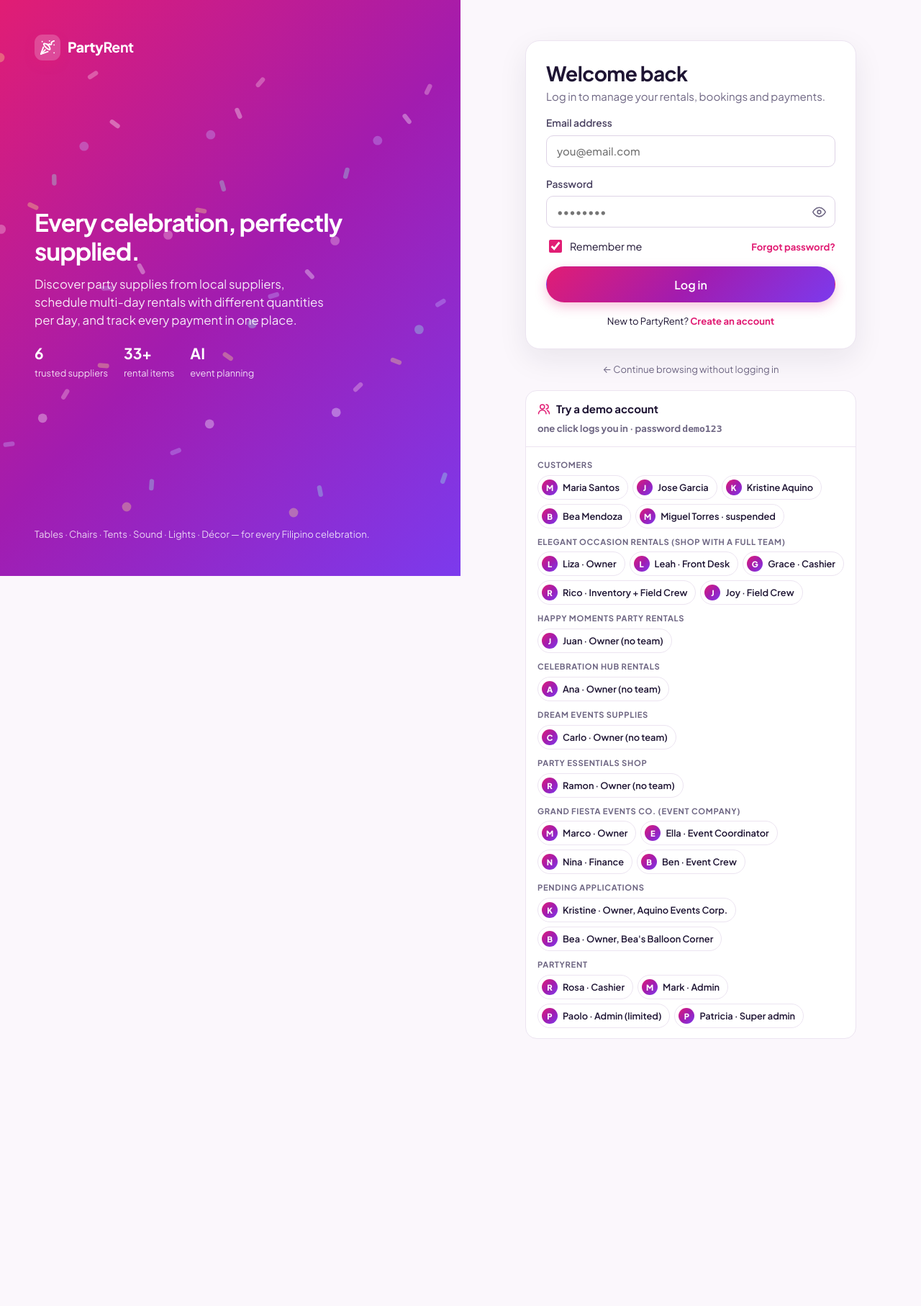
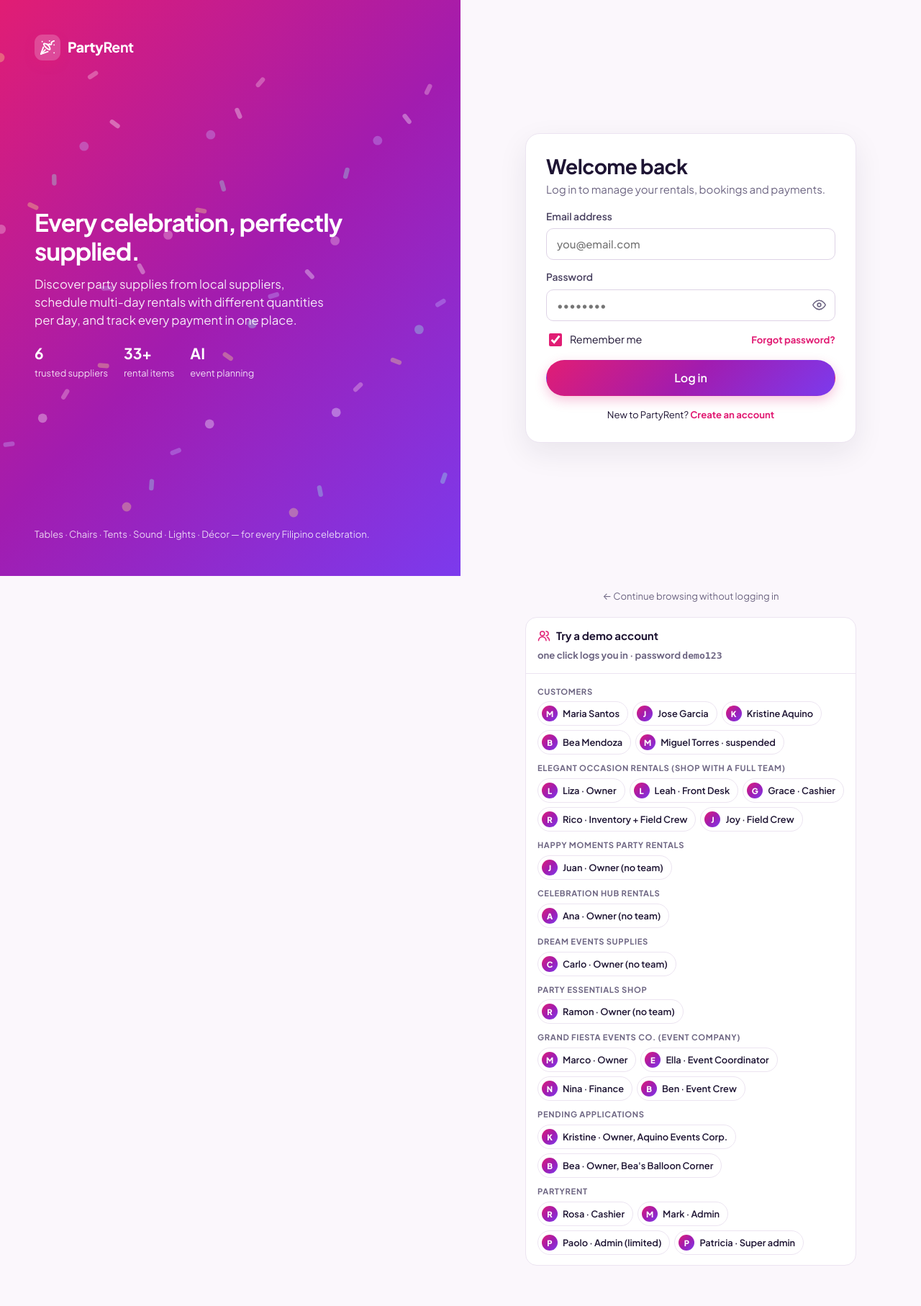
Before and after one commit to techfusionit3-WMSU/PartyRent, a Laravel app: page /login in a window 1280 px wide. Shown: the whole page at 72% size. Before the commit the page ends 1443 px from the top, so only its background shows below. Run offline with Laravel 12, Linux system fonts and the light colour scheme; data comes from the database, SQL or seed files in the repository; some libraries are stand-ins or nearby versions.

Commit message:
Login card centred in the right half; stylesheets and scripts carry a version so browsers load updates
Co-Authored-By: Claude Opus 5.5 <noreply@anthropic.com>

```diff
--- a/public/css/layout.css
+++ b/public/css/layout.css
@@ -865,3 +865,7 @@
    strip above the pink panel. No bounce here, and anything behind the page is the brand colour. */
 html:has(.auth), html:has(.auth) body { overscroll-behavior-y: none; }
 html:has(.auth) { background: linear-gradient(90deg, #E11D74 0, #9333EA 50%, var(--bg, #FAF7FD) 50%); }
+
+/* login: the card sits in the middle of the first screen; the demo accounts follow below it */
+.auth-center { min-height: 100vh; margin-top: -56px; display: flex; flex-direction: column; justify-content: center; } /* one screen tall from the window top (the column has 56px padding) */
+@media (max-width: 1024px) { .auth-center { min-height: 0; margin-top: 0; display: block; } }
--- a/resources/views/auth/login.blade.php
+++ b/resources/views/auth/login.blade.php
@@ -1,6 +1,7 @@
 @extends('layouts.auth', ['title' => 'Log in'])
 
 @section('content')
+<div class="auth-center">
 <a class="brand auth-mobile-brand" href="{{ route('home') }}"><span class="brand-mark">{{ icon('party') }}</span><span>Party<b>Rent</b></span></a>
 <div class="auth-card">
 <h1 class="auth-title">Welcome back</h1>
@@ -16,6 +17,7 @@
 <p class="center mt-2 small" style="margin-bottom:0">New to PartyRent? <a href="{{ route('register') }}" class="strong">Create an account</a></p>
 </div>
 
+</div>
 <p class="center mt-2"><a href="{{ route('home') }}" class="small muted">← Continue browsing without logging in</a></p>
 
 @unless(app()->isProduction())
--- a/resources/views/layouts/base.blade.php
+++ b/resources/views/layouts/base.blade.php
@@ -13,8 +13,8 @@
 <link rel="preconnect" href="https://fonts.googleapis.com">
 <link rel="preconnect" href="https://fonts.gstatic.com" crossorigin>
 <link href="https://fonts.googleapis.com/css2?family=Plus+Jakarta+Sans:wght@400;500;600;700;800&display=swap" rel="stylesheet">
-<link rel="stylesheet" href="{{ asset('css/base.css') }}">
-<link rel="stylesheet" href="{{ asset('css/layout.css') }}">
+<link rel="stylesheet" href="{{ asset('css/base.css') }}?v={{ @filemtime(public_path('css/base.css')) }}">
+<link rel="stylesheet" href="{{ asset('css/layout.css') }}?v={{ @filemtime(public_path('css/layout.css')) }}">
 @php
     $iconSet = array_intersect_key((require app_path('Support/icons.php'))['icons'], array_flip(['check', 'alert', 'info', 'x', 'trash', 'plus', 'left', 'right', 'send']));
     $prRoutes = ['schedule' => route('api.schedule'), 'calendar' => route('api.calendar'), 'locations' => route('api.locations'),'chat' => route('ai.chat'), 'alternatives' => $alternativesUrl ?? null];
@@ -32,8 +32,8 @@ window.PR = {
   flash: @json($flash)
 };
 </script>
-<script src="{{ asset('js/app.js') }}" defer></script>
-<script src="{{ asset('js/charts.js') }}" defer></script>
+<script src="{{ asset('js/app.js') }}?v={{ @filemtime(public_path('js/app.js')) }}" defer></script>
+<script src="{{ asset('js/charts.js') }}?v={{ @filemtime(public_path('js/charts.js')) }}" defer></script>
 @stack('head')
 </head>
 <body @if(! empty($bodyClass)) class="{{ $bodyClass }}" @endif>
```
